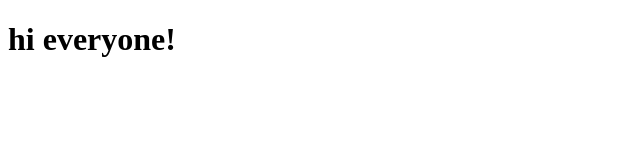
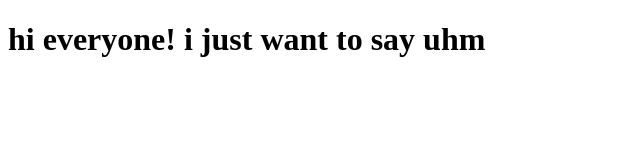
Before and after one commit to kulowizz/rantyourthoughts, a plain HTML site: page motivation.html in a window 1280 px wide. Shown: the whole page, without its empty margins (0-640 px from the left). Drawn offline with Linux system fonts and the light colour scheme.

Commit message:
Update motivation.html

```diff
--- a/motivation.html
+++ b/motivation.html
@@ -7,7 +7,8 @@
 </head>
 <body>
     <h1>
-        hi everyone!
+        hi everyone! i just want to say uhm
+
     </h1>
 </body>
 </html>
```
